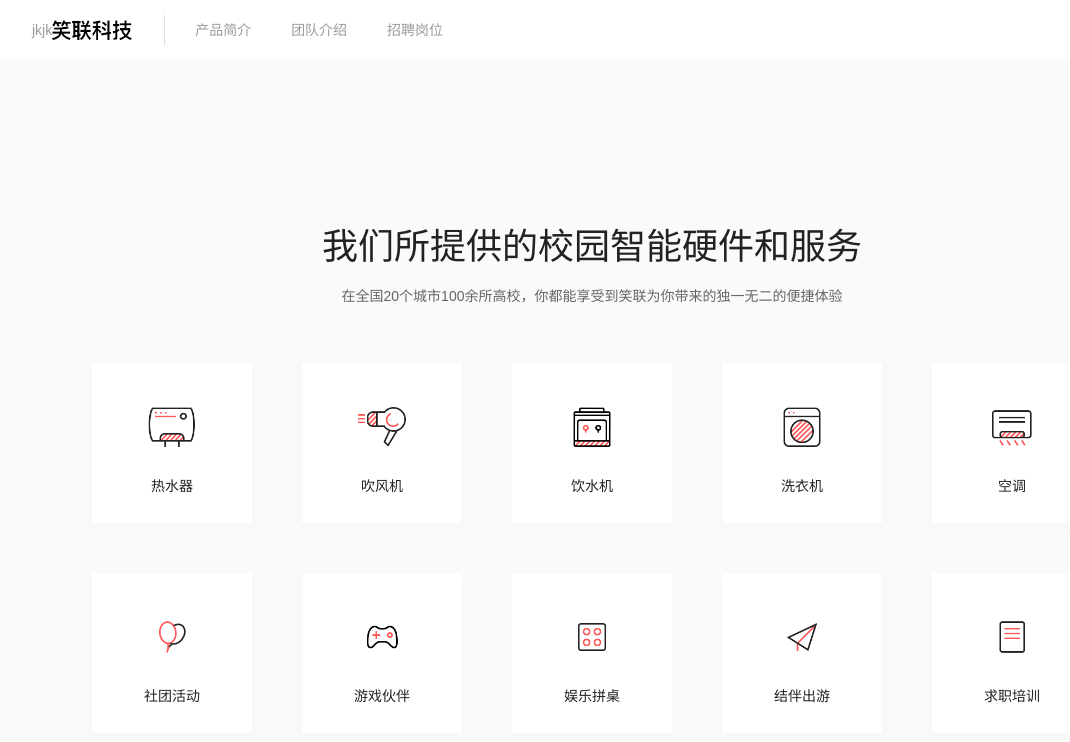
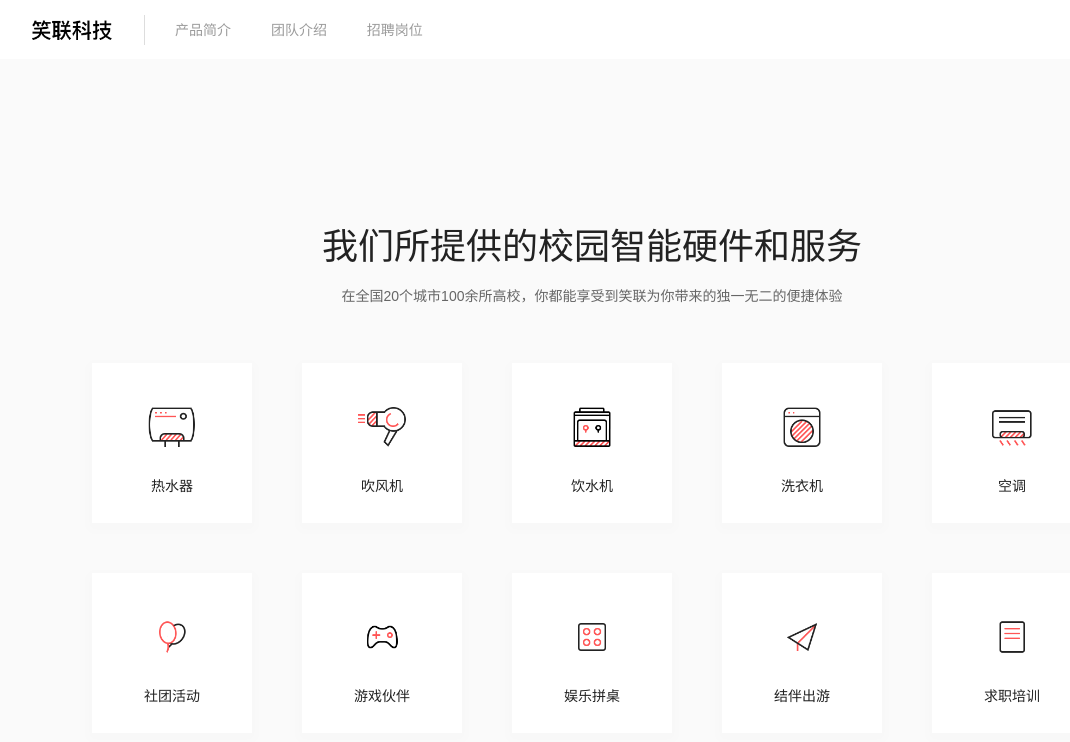
Before and after one commit to ginobilee/xlweb2, a plain HTML site: page index.html in a window 1280 px wide. Shown: the whole page, without its empty margins (48-1118 px from the left). Drawn offline with Linux system fonts and the light colour scheme.

Commit message:
delete test in logo

```diff
--- a/index.html
+++ b/index.html
@@ -13,7 +13,7 @@
   <body>
     <header id='docHeader'>
       <div id='logoDiv'>
-      	jkjk<img src='images/logo.png' alt='笑联科技' title='笑联科技' />
+      	<img src='images/logo.png' alt='笑联科技' title='笑联科技' />
       </div><nav>
       	<ul id='navUl' class='inline-block'>
       	  <li><a href='#products' class='nav'>产品简介</a></li>
```
